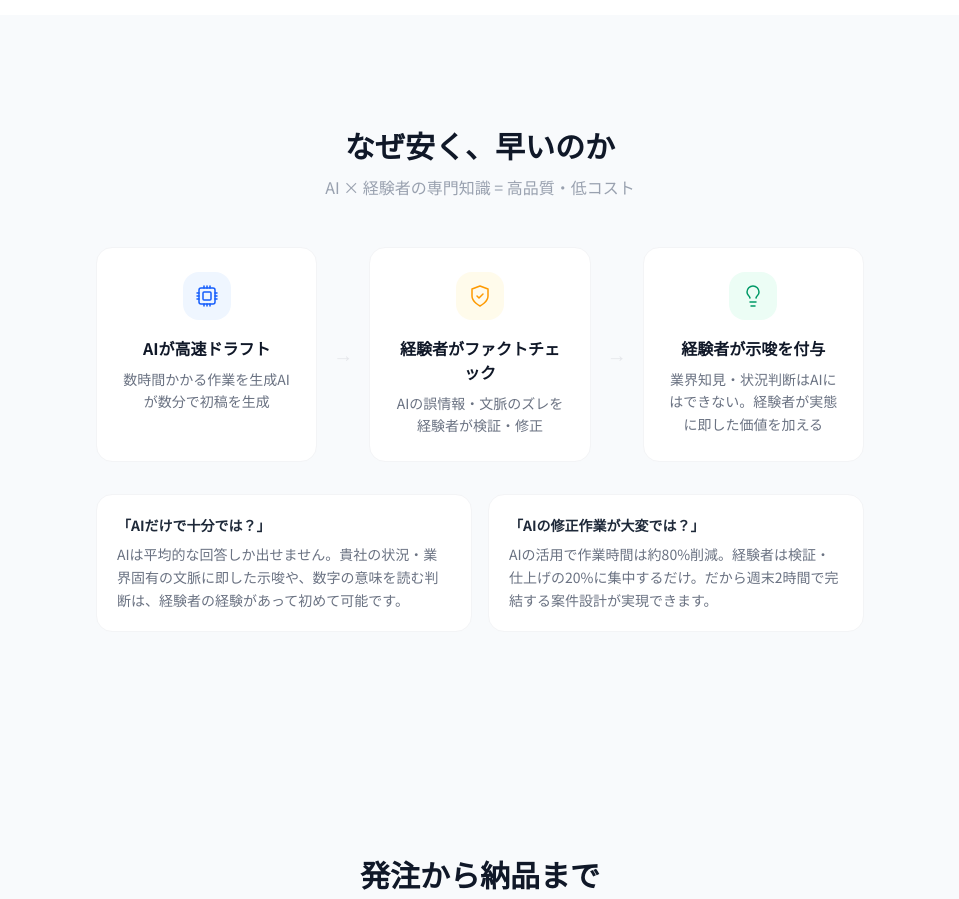
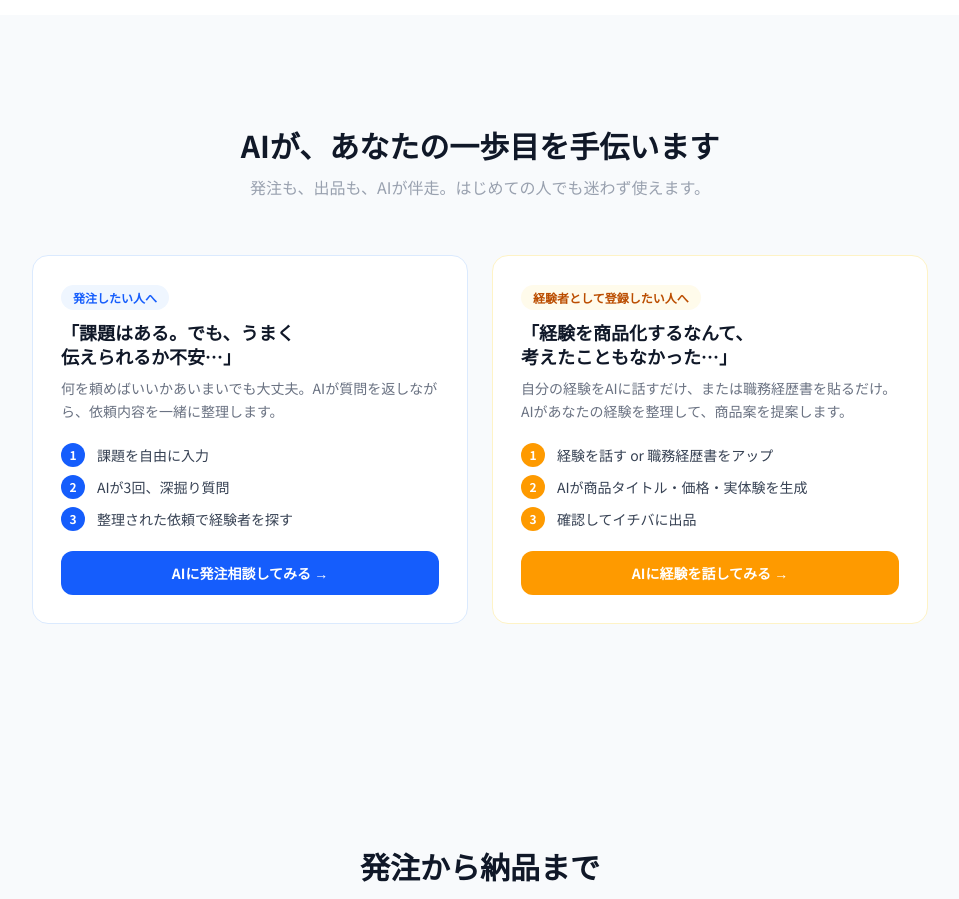
Before and after one commit to westville1030-tech11/skill-tana, a Next.js app: page / in a window 1280 px wide. Shown: the part 1640-2539 px from the top of the page, without its empty margins (160-1119 px from the left). Built offline with nearby package versions, Linux system fonts and the light colour scheme; no server answers.

Commit message:
「なぜ安く早いか」セクションをAI両側サポートの2カード設計に差し替え

```diff
--- a/app/page.tsx
+++ b/app/page.tsx
@@ -102,47 +102,62 @@ export default function Home() {
         </div>
       </section>
 
-      {/* AI × 経験者の価値 */}
+      {/* AIが伴走する両側設計 */}
       <section className="py-28 px-4 bg-slate-50">
-        <div className="max-w-3xl mx-auto">
-          <h2 className="text-3xl font-bold text-center text-gray-900 mb-3">なぜ安く、早いのか</h2>
-          <p className="text-center text-gray-400 mb-12">AI × 経験者の専門知識 = 高品質・低コスト</p>
+        <div className="max-w-4xl mx-auto">
+          <h2 className="text-3xl font-bold text-center text-gray-900 mb-3">AIが、あなたの一歩目を手伝います</h2>
+          <p className="text-center text-gray-400 mb-14">発注も、出品も、AIが伴走。はじめての人でも迷わず使えます。</p>
 
-          <div className="flex flex-col md:flex-row items-stretch gap-4 mb-8">
-            <div className="flex-1 bg-white border border-gray-100 rounded-2xl p-6 text-center">
-              <div className="w-12 h-12 rounded-2xl bg-blue-50 flex items-center justify-center mx-auto mb-4">
-                <IconCpu />
+          <div className="grid md:grid-cols-2 gap-6">
+
+            {/* 発注したい人 */}
+            <div className="bg-white rounded-2xl border border-blue-100 p-7 flex flex-col gap-5">
+              <div>
+                <span className="text-xs font-bold text-blue-600 bg-blue-50 px-3 py-1 rounded-full">発注したい人へ</span>
+                <h3 className="text-lg font-bold text-gray-900 mt-3 mb-2 leading-snug">「課題はある。でも、うまく<br className="hidden sm:block" />伝えられるか不安…」</h3>
+                <p className="text-sm text-gray-500 leading-relaxed">何を頼めばいいかあいまいでも大丈夫。AIが質問を返しながら、依頼内容を一緒に整理します。</p>
               </div>
-              <h3 className="font-bold text-gray-900 mb-2">AIが高速ドラフト</h3>
-              <p className="text-sm text-gray-500 leading-relaxed">数時間かかる作業を生成AIが数分で初稿を生成</p>
+              <div className="space-y-2">
+                {[
+                  { step: "1", label: "課題を自由に入力" },
+                  { step: "2", label: "AIが3回、深掘り質問" },
+                  { step: "3", label: "整理された依頼で経験者を探す" },
+                ].map((s) => (
+                  <div key={s.step} className="flex items-center gap-3">
+                    <span className="w-6 h-6 rounded-full bg-blue-600 text-white text-xs font-black flex items-center justify-center flex-shrink-0">{s.step}</span>
+                    <span className="text-sm text-gray-700">{s.label}</span>
+                  </div>
+                ))}
+              </div>
+              <Link href="/request" className="mt-auto block text-center bg-blue-600 text-white py-3 rounded-xl text-sm font-bold hover:bg-blue-700 transition-colors">
+                AIに発注相談してみる →
+              </Link>
             </div>
-            <div className="hidden md:flex items-center justify-center text-gray-200 text-xl flex-shrink-0">→</div>
-            <div className="flex-1 bg-white border border-gray-100 rounded-2xl p-6 text-center">
-              <div className="w-12 h-12 rounded-2xl bg-amber-50 flex items-center justify-center mx-auto mb-4">
-                <IconShieldCheck />
+
+            {/* 経験者として登録したい人 */}
+            <div className="bg-white rounded-2xl border border-amber-100 p-7 flex flex-col gap-5">
+              <div>
+                <span className="text-xs font-bold text-amber-700 bg-amber-50 px-3 py-1 rounded-full">経験者として登録したい人へ</span>
+                <h3 className="text-lg font-bold text-gray-900 mt-3 mb-2 leading-snug">「経験を商品化するなんて、<br className="hidden sm:block" />考えたこともなかった…」</h3>
+                <p className="text-sm text-gray-500 leading-relaxed">自分の経験をAIに話すだけ、または職務経歴書を貼るだけ。AIがあなたの経験を整理して、商品案を提案します。</p>
               </div>
-              <h3 className="font-bold text-gray-900 mb-2">経験者がファクトチェック</h3>
-              <p className="text-sm text-gray-500 leading-relaxed">AIの誤情報・文脈のズレを経験者が検証・修正</p>
+              <div className="space-y-2">
+                {[
+                  { step: "1", label: "経験を話す or 職務経歴書をアップ" },
+                  { step: "2", label: "AIが商品タイトル・価格・実体験を生成" },
+                  { step: "3", label: "確認してイチバに出品" },
+                ].map((s) => (
+                  <div key={s.step} className="flex items-center gap-3">
+                    <span className="w-6 h-6 rounded-full bg-amber-500 text-white text-xs font-black flex items-center justify-center flex-shrink-0">{s.step}</span>
+                    <span className="text-sm text-gray-700">{s.label}</span>
+                  </div>
+                ))}
+              </div>
+              <Link href="/profile/edit" className="mt-auto block text-center bg-amber-500 text-white py-3 rounded-xl text-sm font-bold hover:bg-amber-600 transition-colors">
+                AIに経験を話してみる →
+              </Link>
             </div>
-            <div className="hidden md:flex items-center justify-center text-gray-200 text-xl flex-shrink-0">→</div>
-            <div className="flex-1 bg-white border border-gray-100 rounded-2xl p-6 text-center">
-              <div className="w-12 h-12 rounded-2xl bg-emerald-50 flex items-center justify-center mx-auto mb-4">
-                <IconLightbulb />
-              </div>
-              <h3 className="font-bold text-gray-900 mb-2">経験者が示唆を付与</h3>
-              <p className="text-sm text-gray-500 leading-relaxed">業界知見・状況判断はAIにはできない。経験者が実態に即した価値を加える</p>
-            </div>
-          </div>
 
-          <div className="grid sm:grid-cols-2 gap-4">
-            <div className="bg-white border border-gray-100 rounded-2xl p-5">
-              <p className="text-sm font-bold text-gray-800 mb-2">「AIだけで十分では？」</p>
-              <p className="text-sm text-gray-500 leading-relaxed">AIは平均的な回答しか出せません。貴社の状況・業界固有の文脈に即した示唆や、数字の意味を読む判断は、経験者の経験があって初めて可能です。</p>
-            </div>
-            <div className="bg-white border border-gray-100 rounded-2xl p-5">
-              <p className="text-sm font-bold text-gray-800 mb-2">「AIの修正作業が大変では？」</p>
-              <p className="text-sm text-gray-500 leading-relaxed">AIの活用で作業時間は約80%削減。経験者は検証・仕上げの20%に集中するだけ。だから週末2時間で完結する案件設計が実現できます。</p>
-            </div>
           </div>
         </div>
       </section>
```
